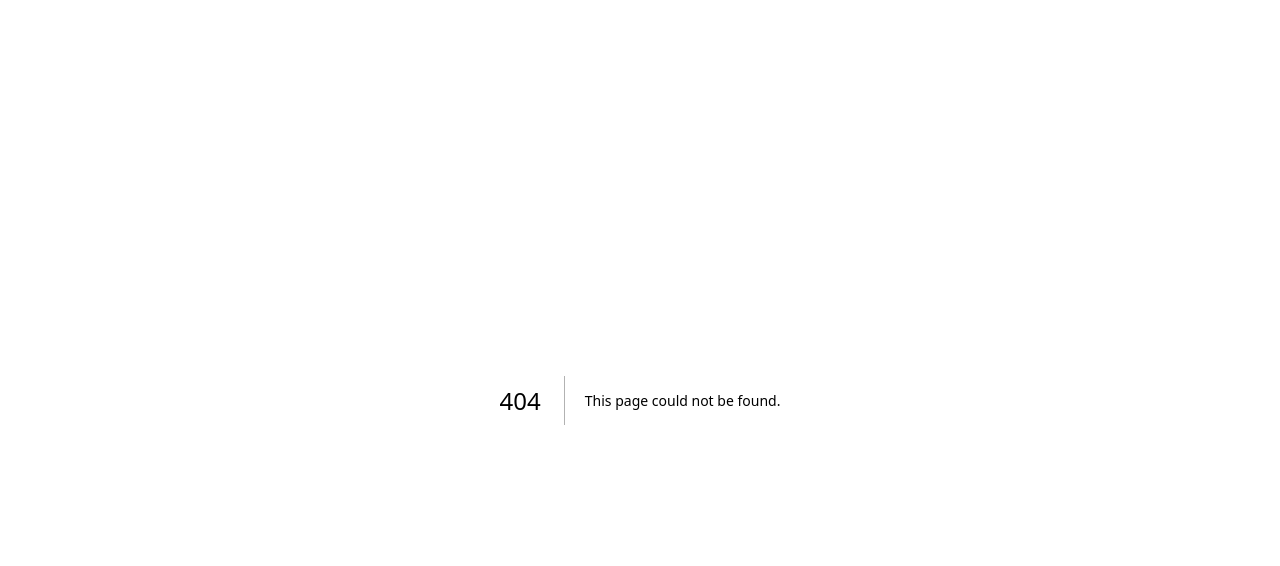
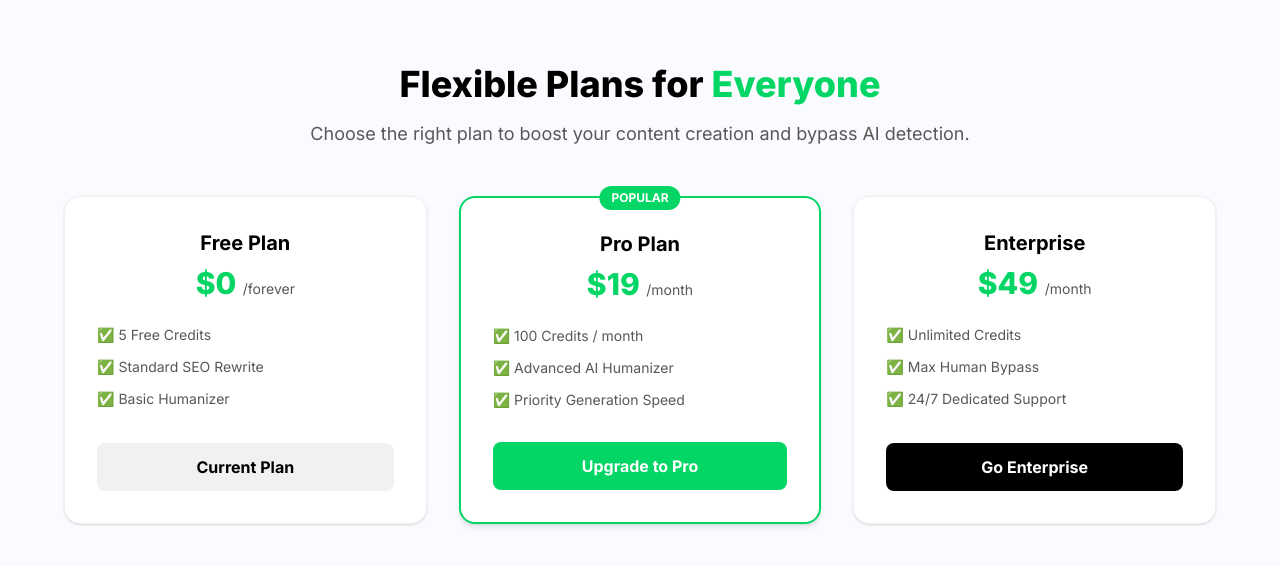
Before and after one commit to salman263/enl-rewriter-frontend, a Next.js app: page /pricing in a window 1280 px wide. Before the commit this address had no page. Shown: the top 566 px of the page. Built offline with nearby package versions, Linux system fonts and the light colour scheme; no server answers.

Commit message:
Added Pricing Page and Admin Dashboard

```diff
--- /dev/null
+++ b/src/app/admin/page.js
@@ -0,0 +1,89 @@
+"use client";
+
+import { useState, useEffect } from "react";
+import { useUser } from "@clerk/nextjs";
+import { useRouter } from "next/navigation";
+
+export default function AdminDashboard() {
+  const { isLoaded, user } = useUser();
+  const router = useRouter();
+  const [usersList, setUsersList] = useState([]);
+  const [loading, setLoading] = useState(true);
+
+  useEffect(() => {
+    if (isLoaded && !user) {
+      router.push("/sign-in");
+    } else if (isLoaded && user) {
+      // ব্যাকএন্ড থেকে সব ইউজারের ডেটা ফেচ করা
+      fetch("https://enl-rewriter-backend.onrender.com/api/admin/users")
+        .then((res) => res.json())
+        .then((data) => {
+          if (data.users) {
+            setUsersList(data.users);
+          }
+          setLoading(false);
+        })
+        .catch((err) => {
+          console.error("Error fetching users:", err);
+          setLoading(false);
+        });
+    }
+  }, [isLoaded, user, router]);
+
+  if (!isLoaded || loading) {
+    return (
+      <div className="flex h-screen items-center justify-center bg-[#fafbfe]">
+         <div className="animate-spin rounded-full h-12 w-12 border-t-2 border-b-2 border-[#03d665]"></div>
+      </div>
+    );
+  }
+
+  return (
+    <div className="min-h-screen bg-[#fafbfe] p-8 font-sans">
+      <div className="max-w-6xl mx-auto">
+        <div className="flex justify-between items-center mb-8">
+          <h1 className="text-3xl font-extrabold text-[#000000]">
+            👑 Admin <span className="text-[#03d665]">Dashboard</span>
+          </h1>
+          <button
+            onClick={() => router.push("/dashboard")}
+            className="px-4 py-2 bg-white border border-[#f1f1f1] text-sm font-bold rounded-lg shadow-sm hover:text-[#03d665]"
+          >
+            Back to App
+          </button>
+        </div>
+
+        <div className="bg-white rounded-xl shadow-sm border border-[#f1f1f1] overflow-hidden">
+          <div className="p-6 border-b border-[#f1f1f1] font-bold text-lg text-[#000000]">
+            Registered Users ({usersList.length})
+          </div>
+
+          <div className="overflow-x-auto">
+            <table className="w-full text-left border-collapse">
+              <thead>
+                <tr className="bg-[#fafbfe] text-[#585858] text-xs uppercase border-b border-[#f1f1f1]">
+                  <th className="p-4">User ID</th>
+                  <th className="p-4">Current Plan</th>
+                  <th className="p-4">Credits Left</th>
+                </tr>
+              </thead>
+              <tbody className="text-sm divide-y divide-[#f1f1f1]">
+                {usersList.map((u, idx) => (
+                  <tr key={idx} className="hover:bg-[#fafbfe]">
+                    <td className="p-4 font-medium text-[#000000]">{u.userId}</td>
+                    <td className="p-4">
+                      <span className={`px-2 py-1 rounded text-xs font-bold ${u.plan === 'Pro' ? 'bg-[#e1fff7] text-[#03d665]' : u.plan === 'Enterprise' ? 'bg-black text-white' : 'bg-[#f1f1f1] text-[#585858]'}`}>
+                        {u.plan || "Free"}
+                      </span>
+                    </td>
+                    <td className="p-4 font-bold text-[#03d665]">{u.credits}</td>
+                  </tr>
+                ))}
+              </tbody>
+            </table>
+          </div>
+        </div>
+      </div>
+    </div>
+  );
+}
--- /dev/null
+++ b/src/app/pricing/page.js
@@ -0,0 +1,112 @@
+"use client";
+
+import { useUser } from "@clerk/nextjs";
+import { useRouter } from "next/navigation";
+
+export default function PricingPage() {
+  const { user } = useUser();
+  const router = useRouter();
+
+  const handleUpgrade = async (planName, credits) => {
+    if (!user) {
+      router.push("/sign-in");
+      return;
+    }
+
+    try {
+      const res = await fetch("https://enl-rewriter-backend.onrender.com/api/admin/upgrade-plan", {
+        method: "POST",
+        headers: { "Content-Type": "application/json" },
+        body: JSON.stringify({
+          userId: user.id,
+          plan: planName,
+          credits: credits
+        }),
+      });
+
+      const data = await res.json();
+      if (data.success) {
+        alert(`Successfully upgraded to ${planName}!`);
+        router.push("/dashboard");
+      } else {
+        alert("Failed to upgrade plan.");
+      }
+    } catch (err) {
+      alert("Something went wrong!");
+    }
+  };
+
+  return (
+    <div className="min-h-screen bg-[#fafbfe] py-16 px-6 font-sans">
+      <div className="max-w-6xl mx-auto text-center">
+        <h1 className="text-4xl font-extrabold text-[#000000] mb-4">
+          Flexible Plans for <span className="text-[#03d665]">Everyone</span>
+        </h1>
+        <p className="text-[#585858] mb-12 text-lg">
+          Choose the right plan to boost your content creation and bypass AI detection.
+        </p>
+
+        <div className="grid grid-cols-1 md:grid-cols-3 gap-8">
+          {/* Free Plan */}
+          <div className="bg-white p-8 rounded-2xl shadow-sm border border-[#f1f1f1] flex flex-col justify-between">
+            <div>
+              <h3 className="text-xl font-bold text-[#000000] mb-2">Free Plan</h3>
+              <p className="text-3xl font-extrabold text-[#03d665] mb-6">$0 <span className="text-sm font-normal text-[#585858]">/forever</span></p>
+              <ul className="text-left text-[#585858] space-y-3 mb-8 text-sm">
+                <li>✅ 5 Free Credits</li>
+                <li>✅ Standard SEO Rewrite</li>
+                <li>✅ Basic Humanizer</li>
+              </ul>
+            </div>
+            <button
+              onClick={() => router.push("/dashboard")}
+              className="w-full py-3 bg-[#f1f1f1] text-[#000000] font-bold rounded-lg hover:bg-[#e1e1e1] transition"
+            >
+              Current Plan
+            </button>
+          </div>
+
+          {/* Pro Plan */}
+          <div className="bg-white p-8 rounded-2xl shadow-md border-2 border-[#03d665] flex flex-col justify-between relative">
+            <span className="absolute -top-3 left-1/2 transform -translate-x-1/2 bg-[#03d665] text-white text-xs px-3 py-1 rounded-full font-bold uppercase">Popular</span>
+            <div>
+              <h3 className="text-xl font-bold text-[#000000] mb-2">Pro Plan</h3>
+              <p className="text-3xl font-extrabold text-[#03d665] mb-6">$19 <span className="text-sm font-normal text-[#585858]">/month</span></p>
+              <ul className="text-left text-[#585858] space-y-3 mb-8 text-sm">
+                <li>✅ 100 Credits / month</li>
+                <li>✅ Advanced AI Humanizer</li>
+                <li>✅ Priority Generation Speed</li>
+              </ul>
+            </div>
+            <button
+              onClick={() => handleUpgrade("Pro", 100)}
+              className="w-full py-3 bg-[#03d665] text-white font-bold rounded-lg hover:bg-[#02a64e] transition"
+            >
+              Upgrade to Pro
+            </button>
+          </div>
+
+          {/* Enterprise Plan */}
+          <div className="bg-white p-8 rounded-2xl shadow-sm border border-[#f1f1f1] flex flex-col justify-between">
+            <div>
+              <h3 className="text-xl font-bold text-[#000000] mb-2">Enterprise</h3>
+              <p className="text-3xl font-extrabold text-[#03d665] mb-6">$49 <span className="text-sm font-normal text-[#585858]">/month</span></p>
+              <ul className="text-left text-[#585858] space-y-3 mb-8 text-sm">
+                <li>✅ Unlimited Credits</li>
+                <li>✅ Max Human Bypass</li>
+                <li>✅ 24/7 Dedicated Support</li>
+              </ul>
+            </div>
+            <button
+              onClick={() => handleUpgrade("Enterprise", 9999)}
+              className="w-full py-3 bg-[#000000] text-white font-bold rounded-lg hover:bg-[#333333] transition"
+            >
+              Go Enterprise
+            </button>
+          </div>
+
+        </div>
+      </div>
+    </div>
+  );
+}
```
